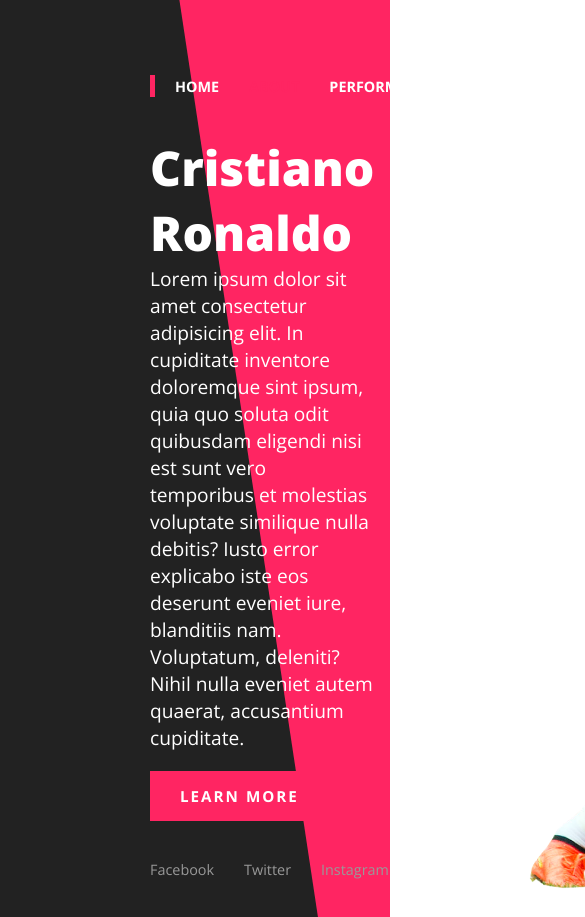
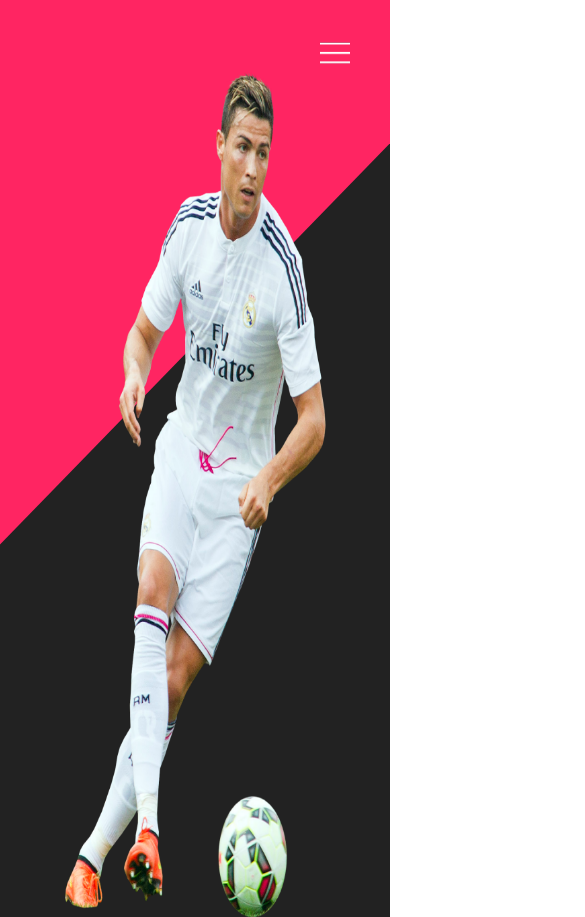
Before and after one commit to rahmat058/Landing-Page-Responsive, a plain HTML site: page index.html in a window 390 px wide. Shown: the top 917 px of the page, 585 px wide, since content can reach past the window. Drawn offline with nearby package versions, Linux system fonts and the light colour scheme.

Commit message:
Responsive is added done

```diff
--- a/index.html
+++ b/index.html
@@ -21,7 +21,7 @@
       <img src="images/img.png" height="950">
     </div>
 
-    <ul class="nav">
+    <ul class="nav" id="nav">
       <li><a href="#">Home</a></li>
       <li><a href="#" class="active">About</a></li>
       <li><a href="#">Performance</a></li>
@@ -35,5 +35,16 @@
       <li><a href="#">Instagram</a></li>
     </ul>
   </section>
+
+  <span class="menuicon" id="toggle" onclick="menuToggle()"></span>
+
+  <script type="text/javascript">
+    function menuToggle() {
+      var nav = document.getElementById("nav");
+      nav.classList.toggle('active');
+      var toggle = document.getElementById("toggle");
+      toggle.classList.toggle('active');
+    }
+  </script>
 </body>
 </html>
--- a/style.css
+++ b/style.css
@@ -149,3 +149,94 @@ section .imgBx {
     opacity: 1;
   }
 }
+
+@media (max-width: 991px) {
+  .menuicon {
+    position: fixed;
+    top: 40px;
+    right: 40px;
+    width: 30px;
+    height: 30px;
+    background: url(images/menu.png);
+    filter: invert(1);
+    background-size: 30px;
+    cursor: pointer;
+    background-repeat: no-repeat;
+    z-index: 1000;
+  }
+
+  .menuicon.active {
+    background: url(images/close.png);
+    filter: invert(1);
+    background-size: 30px;
+    cursor: pointer;
+    background-repeat: no-repeat;
+    z-index: 1000;
+  }
+
+  .nav{
+    position: fixed;
+    top: 0;
+    left: -100%;
+    width: 100%;
+    height: 100%;
+    background: rgba(0, 0, 0, 0.95);
+    flex-direction: column;
+    z-index: 11;
+    border: none;
+    padding: 50px;
+  }
+
+  .nav.active {
+    left: 0;
+  }
+
+  .nav li {
+    margin: 5px 0;
+  }
+
+  section{
+    flex-direction: column-reverse;
+    justify-content: center;
+  }
+
+  section::before{
+    clip-path: polygon(0 0, 100% 0, 100% 10%, 0 38%);
+  }
+
+  section .content{
+    padding: 50px;
+    margin-bottom: 30px;
+  }
+
+  section .content h2 {
+    font-size: 1.5em;
+  }
+
+  section .content p {
+    font-size: 1em;
+  }
+
+  section .content a {
+    font-size: 0.8em;
+    padding: 10px;
+  }
+
+  section .imgBx {
+    max-width: 100%;
+    display: flex;
+    justify-content: center;
+    align-items: center;
+    padding-right: 0;
+    margin-top: 20px;
+  }
+
+  section .imgBx img {
+    max-width: 380px;
+  }
+
+  .sci{
+    left: 50px;
+    bottom: 30px;
+  }
+}
```
Also changed, not shown: images/close.png (added), images/menu.png (added).
